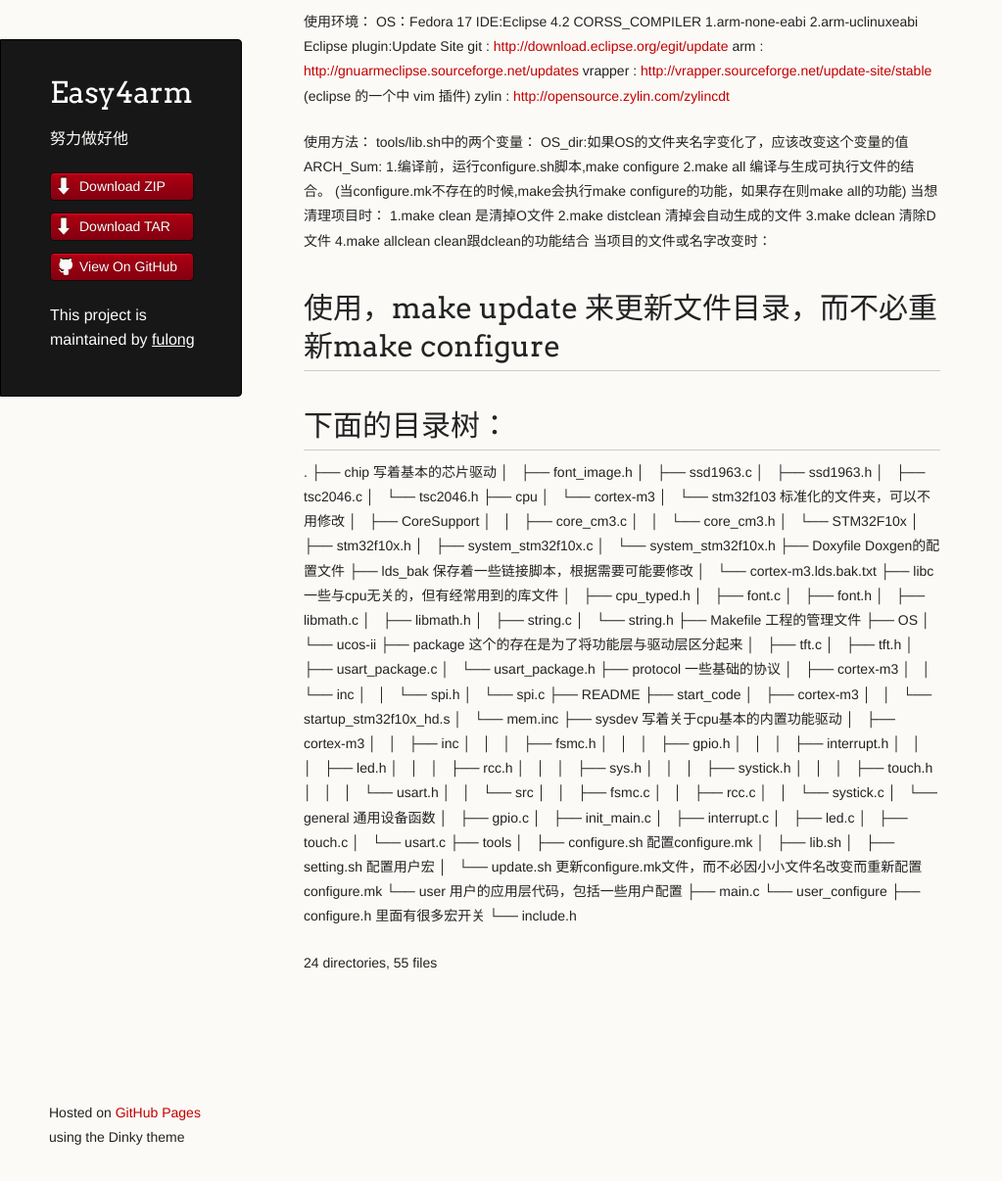
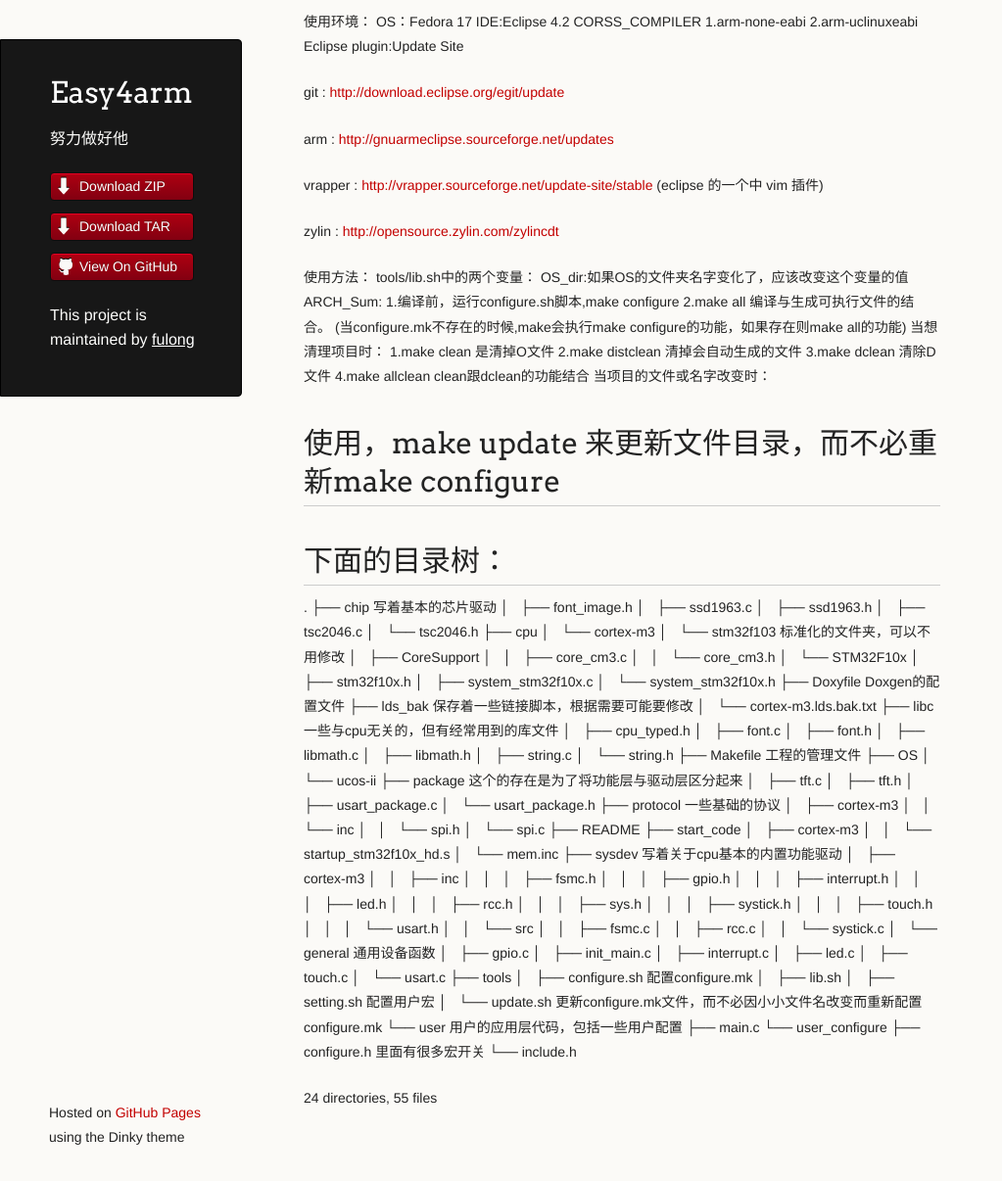
Before and after one commit to fulong/easy4arm, a Jekyll site: the page index.html, which Jekyll copies as it is, in a window 1280 px wide and 1206 px high. Shown: the whole window at 98% size, without its empty margins (0-1023 px from the left). Built offline with Jekyll 4.4.1, drawn with Linux system fonts in a browser that asks for light colours.

```diff
--- a/index.html
+++ b/index.html
@@ -36,10 +36,10 @@
     CORSS_COMPILER 1.arm-none-eabi
                    2.arm-uclinuxeabi
     Eclipse plugin:Update Site
-        git     :   <a href="http://download.eclipse.org/egit/update">http://download.eclipse.org/egit/update</a>
-        arm     :   <a href="http://gnuarmeclipse.sourceforge.net/updates">http://gnuarmeclipse.sourceforge.net/updates</a>
-        vrapper :   <a href="http://vrapper.sourceforge.net/update-site/stable">http://vrapper.sourceforge.net/update-site/stable</a> (eclipse 的一个中 vim 插件)
-        zylin   :   <a href="http://opensource.zylin.com/zylincdt">http://opensource.zylin.com/zylincdt</a></p>
+        <P>git     :   <a href="http://download.eclipse.org/egit/update">http://download.eclipse.org/egit/update</a></P>
+        <P>arm     :   <a href="http://gnuarmeclipse.sourceforge.net/updates">http://gnuarmeclipse.sourceforge.net/updates</a></P>
+        <P>vrapper :   <a href="http://vrapper.sourceforge.net/update-site/stable">http://vrapper.sourceforge.net/update-site/stable</a> (eclipse 的一个中 vim 插件)</P>
+        <P>zylin   :   <a href="http://opensource.zylin.com/zylincdt">http://opensource.zylin.com/zylincdt</a></p>
 
 <p>使用方法：
     tools/lib.sh中的两个变量：
```
